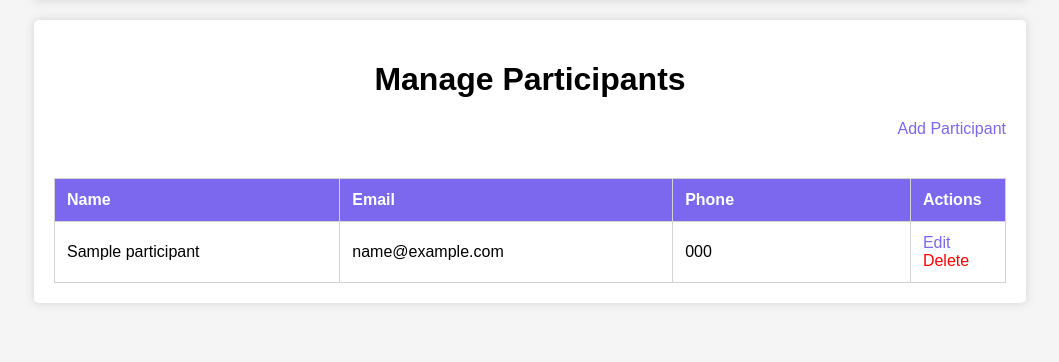
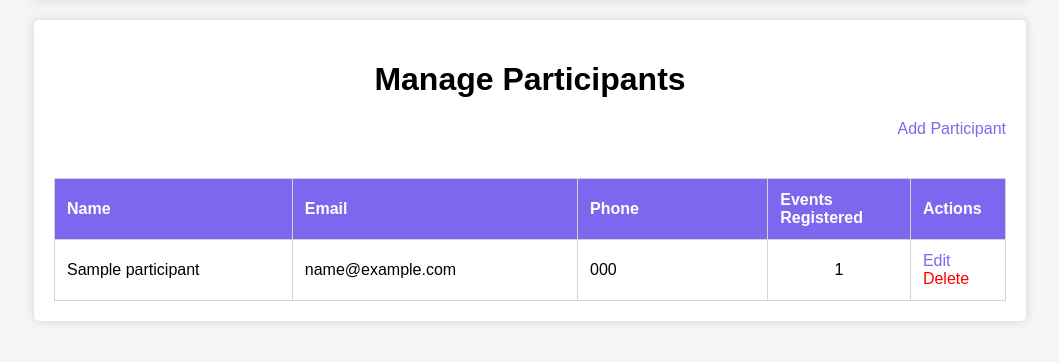
Before and after one commit to AkiraKira22/event-registration-system, a PHP site: page /admin/manage_participant.php in a window 1280 px wide. Shown: the part 70-432 px from the top of the page, without its empty margins (110-1169 px from the left). Run offline with PHP 8.4, Linux system fonts and the light colour scheme; the visitor is signed in with stand-in values (Sample User, id 1); tables that the repository leaves empty or names only in its code hold one stand-in row (values such as "Sample post").

Commit message:
show number of events a participant is registered to

```diff
--- a/admin/manage_event.php
+++ b/admin/manage_event.php
@@ -50,10 +50,10 @@ while ($row = $result->fetch_assoc()) {
         <thead>
             <tr>
                 <th style="width: 20%;">Name</th>
-                <th style="width: 30%;">Description</th>
+                <th style="width: 25%;">Description</th>
                 <th style="width: 20%;">Start → End</th>
                 <th style="width: 15%;">Location</th>
-                <th style="width: 5%">Attendees</th>
+                <th style="width: 10%">Attendees</th>
                 <th style="width: 10%;">Actions</th>
             </tr>
         </thead>
@@ -73,7 +73,7 @@ while ($row = $result->fetch_assoc()) {
                     <td><?= htmlspecialchars($event['description']) ?></td>
                     <td><?= $event['start_date']; ?> → <?= $event['end_date'] ?></td>
                     <td><?= htmlspecialchars($event['location']) ?></td>
-                    <td style="text-align:center; font-weight:bold;"><?= $event['attendee_count'] ?></td>
+                    <td style="text-align:center"><?= $event['attendee_count'] ?></td>
                     <td class="action-links">
                         <a class="link" href="edit_event.php?event_id=<?= $event['event_id'] ?>">Edit</a>
                         <a class="link-danger" href="delete_event.php?event_id=<?= $event['event_id'] ?>" onclick="return confirm('Delete this event?')">Delete</a>
--- a/admin/manage_participant.php
+++ b/admin/manage_participant.php
@@ -7,8 +7,12 @@ if(!isset($_SESSION['admin_id'])) {
     exit;
 }
 
-// SQL DML with SELECT to get all participants
-$sql = "SELECT * FROM participant ORDER BY name ASC";
+// SQL DML with aggregation to get participants with their registered events
+$sql = "SELECT p.*, COUNT(r.event_id) as event_count
+        FROM participant p
+        LEFT JOIN registration r ON p.participant_id = r.participant_id
+        GROUP BY p.participant_id
+        ORDER BY p.name ASC";
 
 $result = $conn->query($sql);
 $participants = [];
@@ -45,9 +49,10 @@ while ($row = $result->fetch_assoc()) {
     <table>
         <thead>
             <tr>
-                <th style="width: 30%;">Name</th>
-                <th style="width: 35%;">Email</th>
-                <th style="width: 25%;">Phone</th>
+                <th style="width: 25%;">Name</th>
+                <th style="width: 30%;">Email</th>
+                <th style="width: 20%;">Phone</th>
+                <th style="width: 15%;">Events Registered</th>
                 <th style="width: 10%;">Actions</th>
             </tr>
         </thead>
@@ -60,6 +65,9 @@ while ($row = $result->fetch_assoc()) {
                         <td><?= htmlspecialchars($participant['name']) ?></td>
                         <td><?= htmlspecialchars($participant['email']) ?></td>
                         <td><?= htmlspecialchars($participant['phone_number']) ?></td>
+                        <td style="text-align: center;">
+                            <?= $participant['event_count'] ?>
+                        </td>
                         <td class="action-links">
                             <a class="link" href="edit_participant.php?participant_id=<?= $participant['participant_id'] ?>">Edit</a>
                             <a class="link-danger" href="delete_participant.php?participant_id=<?= $participant['participant_id'] ?>" onclick="return confirm('Delete this participant?')">Delete</a>
```
